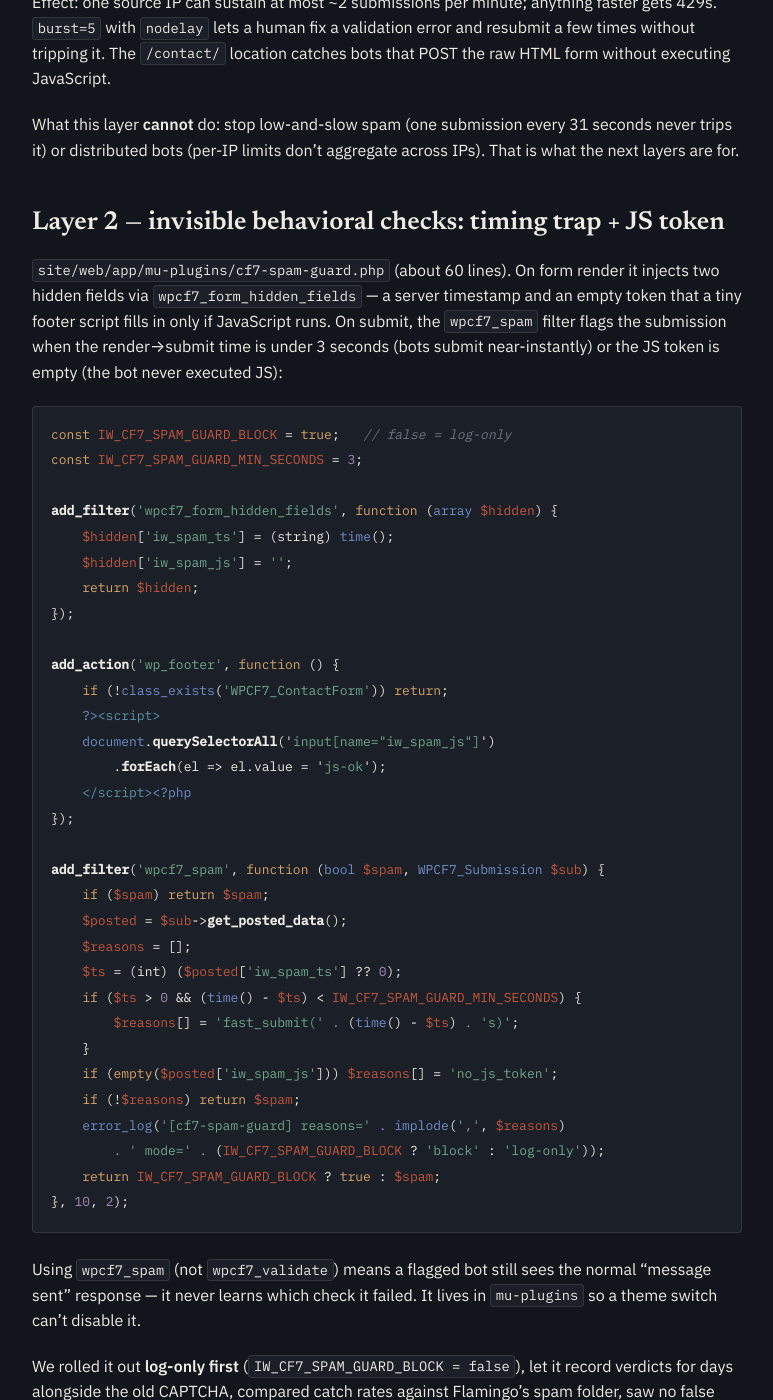
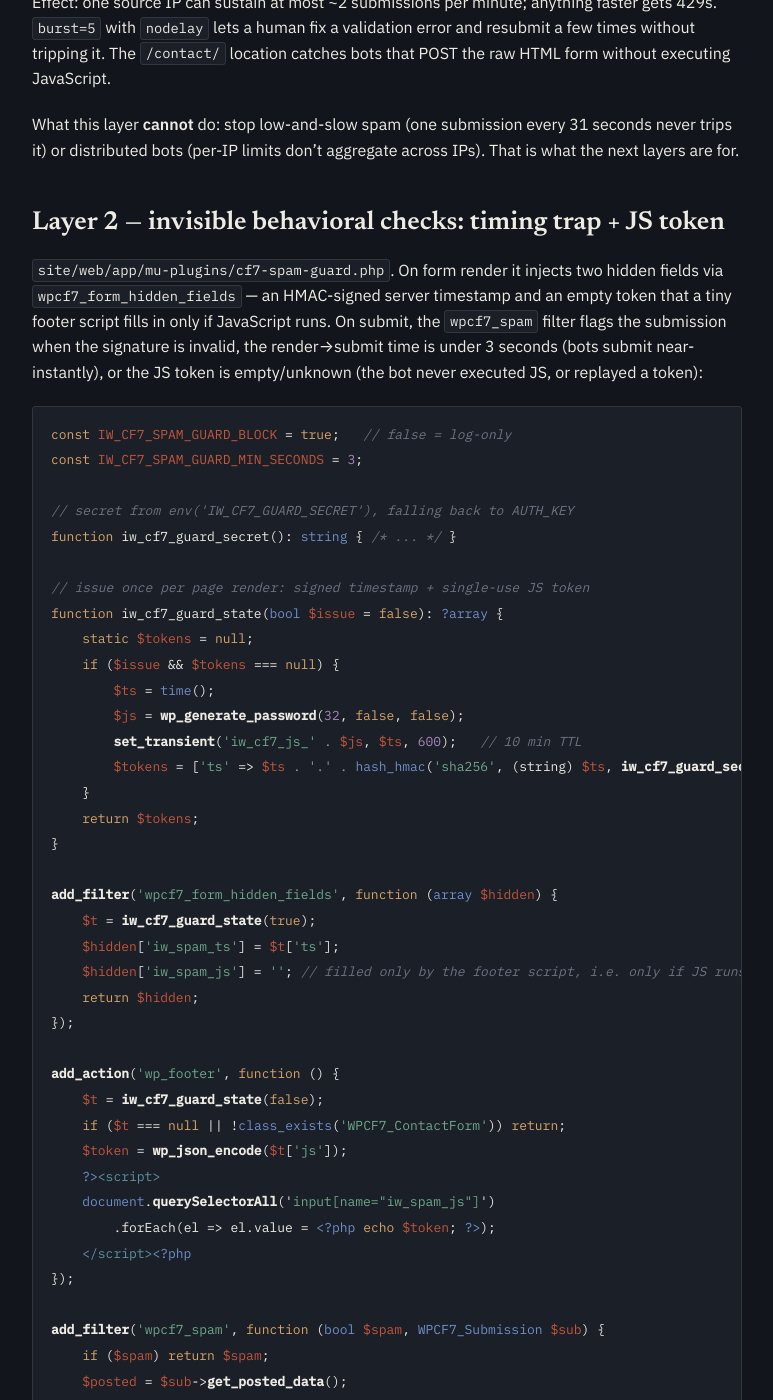
Before and after one commit to wpvillain/wpvillain.github.io, a Jekyll site: the page built from _posts/2026-11-22-wordpress-form-spam-without-captcha-nginx-rate-limit-cf7-mu-plugin.markdown, in a window 1280 px wide and 1400 px high, scrolled down 1608 px. Shown: the whole window, without its empty margins (96-869 px from the left). Built offline with Jekyll 4.4.1, drawn with Linux system fonts in a browser that asks for light colours; some of the changed text lies outside the part shown.

Commit message:
Post: show hardened CF7 spam guard - HMAC-signed timestamp and single-use JS token

````diff
--- a/_posts/2026-11-22-wordpress-form-spam-without-captcha-nginx-rate-limit-cf7-mu-plugin.markdown
+++ b/_posts/2026-11-22-wordpress-form-spam-without-captcha-nginx-rate-limit-cf7-mu-plugin.markdown
@@ -49,23 +49,41 @@ What this layer **cannot** do: stop low-and-slow spam (one submission every 31 s
 
 ## Layer 2 — invisible behavioral checks: timing trap + JS token
 
-`site/web/app/mu-plugins/cf7-spam-guard.php` (about 60 lines). On form render it injects two hidden fields via `wpcf7_form_hidden_fields` — a server timestamp and an empty token that a tiny footer script fills in only if JavaScript runs. On submit, the `wpcf7_spam` filter flags the submission when the render→submit time is under 3 seconds (bots submit near-instantly) or the JS token is empty (the bot never executed JS):
+`site/web/app/mu-plugins/cf7-spam-guard.php`. On form render it injects two hidden fields via `wpcf7_form_hidden_fields` — an HMAC-signed server timestamp and an empty token that a tiny footer script fills in only if JavaScript runs. On submit, the `wpcf7_spam` filter flags the submission when the signature is invalid, the render→submit time is under 3 seconds (bots submit near-instantly), or the JS token is empty/unknown (the bot never executed JS, or replayed a token):
 
 ```php
 const IW_CF7_SPAM_GUARD_BLOCK = true;   // false = log-only
 const IW_CF7_SPAM_GUARD_MIN_SECONDS = 3;
 
+// secret from env('IW_CF7_GUARD_SECRET'), falling back to AUTH_KEY
+function iw_cf7_guard_secret(): string { /* ... */ }
+
+// issue once per page render: signed timestamp + single-use JS token
+function iw_cf7_guard_state(bool $issue = false): ?array {
+    static $tokens = null;
+    if ($issue && $tokens === null) {
+        $ts = time();
+        $js = wp_generate_password(32, false, false);
+        set_transient('iw_cf7_js_' . $js, $ts, 600);   // 10 min TTL
+        $tokens = ['ts' => $ts . '.' . hash_hmac('sha256', (string) $ts, iw_cf7_guard_secret()), 'js' => $js];
+    }
+    return $tokens;
+}
+
 add_filter('wpcf7_form_hidden_fields', function (array $hidden) {
-    $hidden['iw_spam_ts'] = (string) time();
-    $hidden['iw_spam_js'] = '';
+    $t = iw_cf7_guard_state(true);
+    $hidden['iw_spam_ts'] = $t['ts'];
+    $hidden['iw_spam_js'] = ''; // filled only by the footer script, i.e. only if JS runs
     return $hidden;
 });
 
 add_action('wp_footer', function () {
-    if (!class_exists('WPCF7_ContactForm')) return;
+    $t = iw_cf7_guard_state(false);
+    if ($t === null || !class_exists('WPCF7_ContactForm')) return;
+    $token = wp_json_encode($t['js']);
     ?><script>
     document.querySelectorAll('input[name="iw_spam_js"]')
-        .forEach(el => el.value = 'js-ok');
+        .forEach(el => el.value = <?php echo $token; ?>);
     </script><?php
 });
 
@@ -73,11 +91,20 @@ add_filter('wpcf7_spam', function (bool $spam, WPCF7_Submission $sub) {
     if ($spam) return $spam;
     $posted = $sub->get_posted_data();
     $reasons = [];
-    $ts = (int) ($posted['iw_spam_ts'] ?? 0);
-    if ($ts > 0 && (time() - $ts) < IW_CF7_SPAM_GUARD_MIN_SECONDS) {
+    [$ts, $sig] = array_pad(explode('.', (string) ($posted['iw_spam_ts'] ?? ''), 2), 2, '');
+    $ts = (int) $ts;
+    if ($ts <= 0 || !hash_equals(hash_hmac('sha256', (string) $ts, iw_cf7_guard_secret()), $sig)) {
+        $reasons[] = 'bad_timestamp';          // forged/missing timestamp
+    } elseif (time() - $ts < IW_CF7_SPAM_GUARD_MIN_SECONDS) {
         $reasons[] = 'fast_submit(' . (time() - $ts) . 's)';
     }
-    if (empty($posted['iw_spam_js'])) $reasons[] = 'no_js_token';
+    $js = (string) ($posted['iw_spam_js'] ?? '');
+    $key = 'iw_cf7_js_' . $js;
+    if ($js === '' || get_transient($key) === false) {
+        $reasons[] = 'no_js_token';
+    } else {
+        delete_transient($key);                 // single use: no replay
+    }
     if (!$reasons) return $spam;
     error_log('[cf7-spam-guard] reasons=' . implode(',', $reasons)
         . ' mode=' . (IW_CF7_SPAM_GUARD_BLOCK ? 'block' : 'log-only'));
@@ -86,6 +113,8 @@ add_filter('wpcf7_spam', function (bool $spam, WPCF7_Submission $sub) {
 ```
 
 Using `wpcf7_spam` (not `wpcf7_validate`) means a flagged bot still sees the normal "message sent" response — it never learns which check it failed. It lives in `mu-plugins` so a theme switch can't disable it.
+
+**Why the field names being public doesn't break this.** This post ships the tag names `iw_spam_ts` / `iw_spam_js` in the HTML of every page with a form, so assume bots know them. What they can't do is forge the values: the timestamp is HMAC-signed with a server secret, so an old "safe-looking" timestamp fails the signature check, and the JS token is a random per-render value held server-side for 10 minutes and deleted on first use — a scraped token works exactly once. The input ships empty and only the inline script sets it, so a bot that doesn't execute JavaScript (most of them) can't fill it at all. The residual hole is a headless browser that renders the page, runs JS, waits 3+ seconds and submits once per token — that bar is deliberately as high as we can raise it without a third-party service, and the honeypot, rate limits and Flamingo review catch what's left.
 
 We rolled it out **log-only first** (`IW_CF7_SPAM_GUARD_BLOCK = false`), let it record verdicts for days alongside the old CAPTCHA, compared catch rates against Flamingo's spam folder, saw no false positives on real leads, then flipped the constant and deleted the `[captchac]`/`[captchar]` tags from the form. Log-only mode is the right default for any rollout of this kind.
 
````
